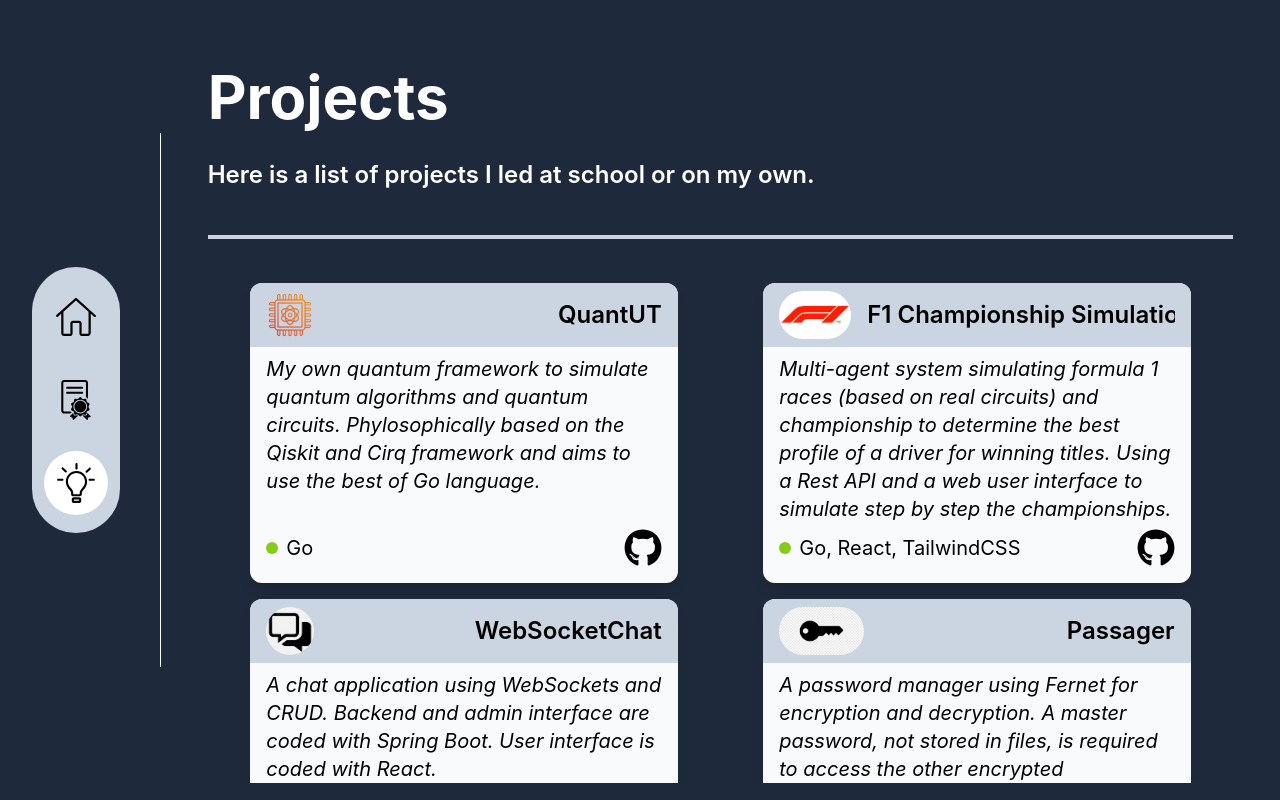
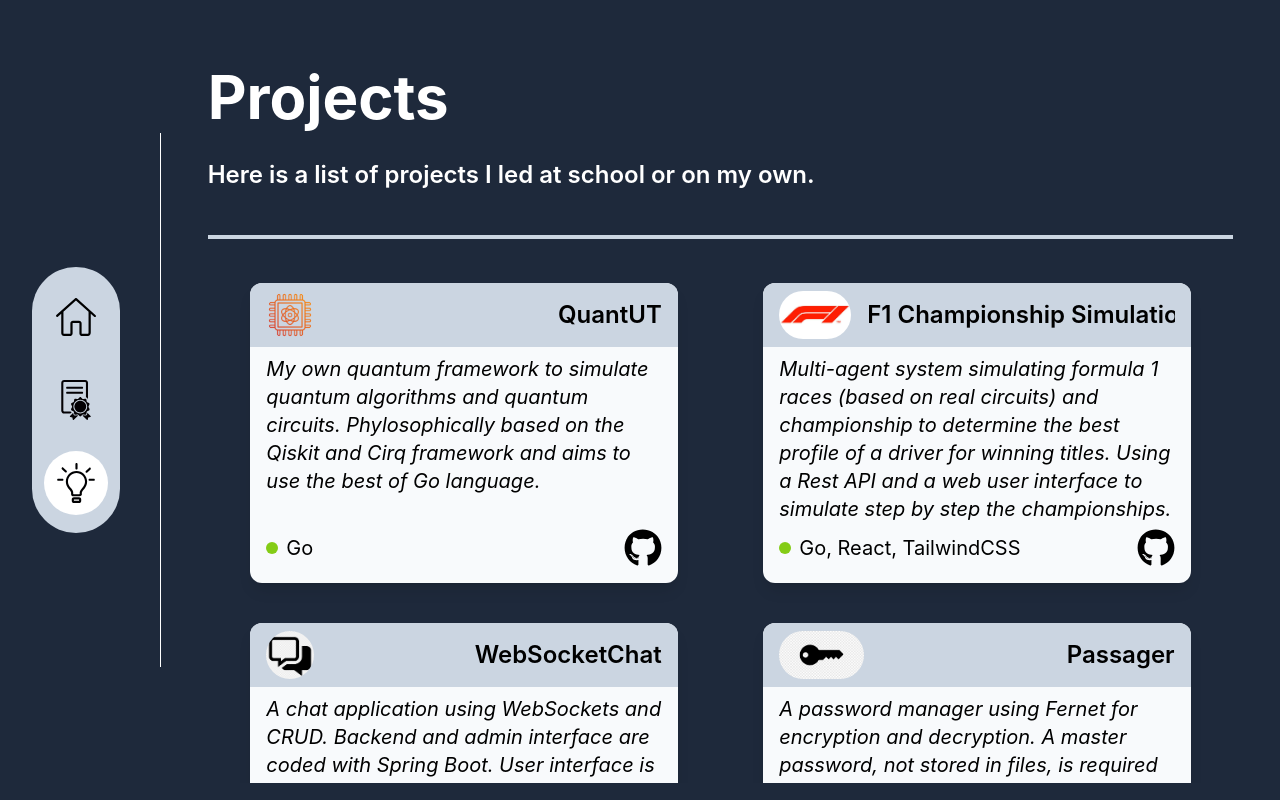
Before and after one commit to milairhu/milairhu.github.io, a React (Create React App) app: page /projects in a window 1280 px wide. Built offline with nearby package versions, Linux system fonts and the light colour scheme.

Commit message:
Bette handling of technos overflow

```diff
--- a/src/components/Projects/ProjectCard.tsx
+++ b/src/components/Projects/ProjectCard.tsx
@@ -25,8 +25,8 @@ const ProjectCard : React.FC<ProjectCardProps> = ({title, description, link, ima
             </div>
         </div>
         <div className='flex items-center justify-between px-4'>
-          <div className='flex items-center w-full text-black truncate text-xl'>
-            <div className='w-3 h-3 mr-2 bg-lime-500 rounded-full' />
+          <div className='flex items-center w-10/12 text-black justify-start truncate text-xl'>
+            <div className='w-3 h-3 mr-2 bg-lime-500 rounded-full min-w-3' />
             <span>{technos.join(', ')}</span>
           </div>
           <a href={link} target="_blank" rel="noreferrer">
--- a/src/components/Projects/ProjectsPage.tsx
+++ b/src/components/Projects/ProjectsPage.tsx
@@ -81,7 +81,7 @@ const ProjectsPage = () => {
         <div className='w-full bg-slate-300 py-0.5'/>
         <div className='flex flex-wrap justify-center items-start h-3/4 w-full overflow-auto'>
           {projectsList.map(project => (
-            <div className='flex justify-center w-10/12 lg:w-1/2 lg:h-2/3 xl:h-3/5 2xl:h-1/2 mb-4'>
+            <div className='flex justify-center w-10/12 lg:w-1/2 lg:h-2/3 xl:h-3/5 2xl:h-1/2 mb-10'>
               <div className='w-5/6 h-full'>
                 <ProjectCard title={project.title} description={project.description} link={project.link} image={project.image} technos={project.technos} />
               </div>
```
